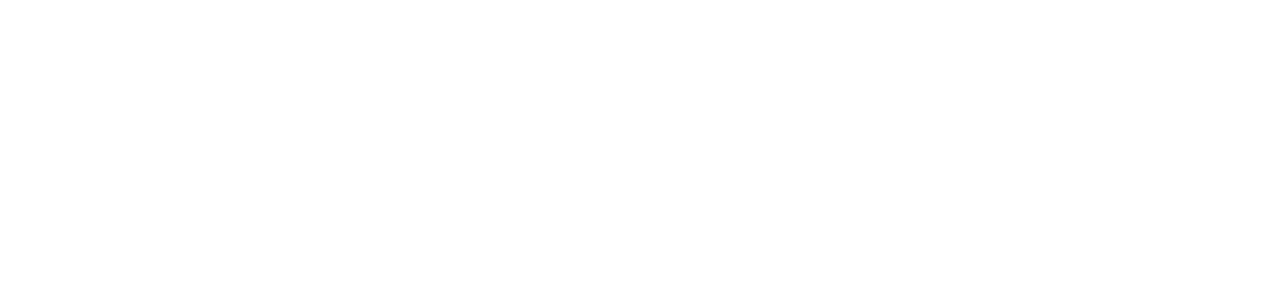
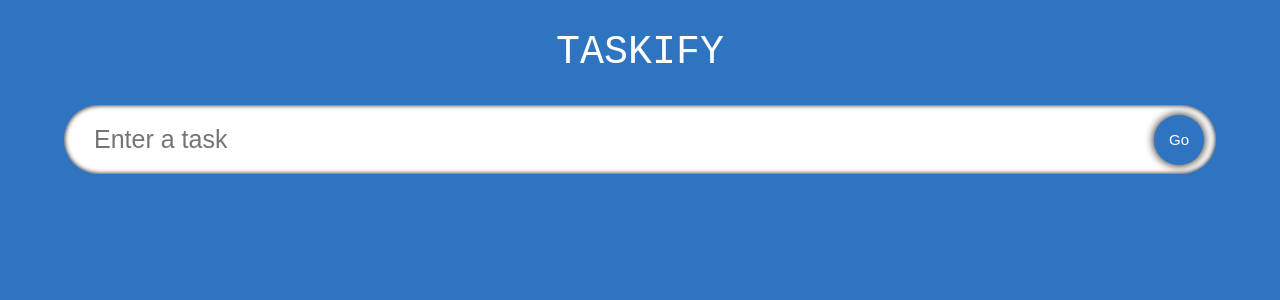
Before and after one commit to createdbysardorbek/react-typescript, a React (Create React App) app: page / in a window 1280 px wide. Shown: the top 300 px of the page. Built offline with nearby package versions, Linux system fonts and the light colour scheme.

Commit message:
done UI of input field

```diff
--- a/src/App.css
+++ b/src/App.css
@@ -0,0 +1,25 @@
+.App {
+    width: 100vw;
+    height: 100vh;
+    display: flex;
+    flex-direction: column;
+    align-items: center;
+    background: #2f74c0;
+    font-family: monospace;
+}
+
+.heading {
+    text-transform: uppercase;
+    font-size: 40px;
+    margin: 30px 0;
+    color: white;
+    z-index: 1;
+    text-align: center;
+}
+
+@media (max-width: 800px) {
+    .heading {
+        margin: 15px 0;
+        font-size: 35px;
+    }
+}
--- a/src/App.tsx
+++ b/src/App.tsx
@@ -1,11 +1,14 @@
 import React from 'react'
+import './App.css'
+import InputField from "./components/InputField/InputField";
 
-function App() {
-  return (
-    <div className='container mx-auto max-w-2xl pt-5'>
-
-    </div>
-  )
+const App: React.FC = () => {
+    return (
+        <div className="App">
+          <span className="heading">Taskify</span>
+            <InputField />
+        </div>
+    )
 }
 
 export default App;
--- /dev/null
+++ b/src/components/InputField/InputField.tsx
@@ -0,0 +1,13 @@
+import React from 'react'
+import './Style.css'
+
+function InputField() {
+    return (
+        <form className="input">
+            <input type="input" placeholder="Enter a task" className="input_box"/>
+            <button className="input_submit" type="submit">Go</button>
+        </form>
+    )
+}
+
+export default InputField
--- /dev/null
+++ b/src/components/InputField/Style.css
@@ -0,0 +1,46 @@
+.input {
+    display: flex;
+    width: 90%;
+    position: relative;
+    align-items: center;
+}
+
+.input_box {
+    width: 100%;
+    border-radius: 50px;
+    padding: 20px 30px;
+    font-size: 25px;
+    border: none;
+    transition: 0.2s;
+    box-shadow: inset 0 0 5px black;
+}
+
+.input_box:focus {
+    box-shadow: 0 0 10px 1000px rgba(0, 0, 0, .5);
+    outline: none;
+}
+
+.input_submit {
+    position: absolute;
+    width: 50px;
+    height: 50px;
+    margin: 12px;
+    border-radius: 50px;
+    right: 0px;
+    border: none;
+    font-size: 15px;
+    background: #2f74c0;
+    color: white;
+    transition: .2s all;
+    box-shadow: 0 0 10px black;
+    cursor: pointer;
+}
+
+.input_submit:hover {
+    background: #388ae2;
+}
+
+.input_submit:active {
+    transform: scale(.8);
+    box-shadow: 0 0 5px black;
+}
--- a/src/index.css
+++ b/src/index.css
@@ -1,3 +1,5 @@
-@tailwind base;
-@tailwind components;
-@tailwind utilities;
+* {
+    margin: 0;
+    padding: 0;
+    box-sizing: border-box;
+}
```
